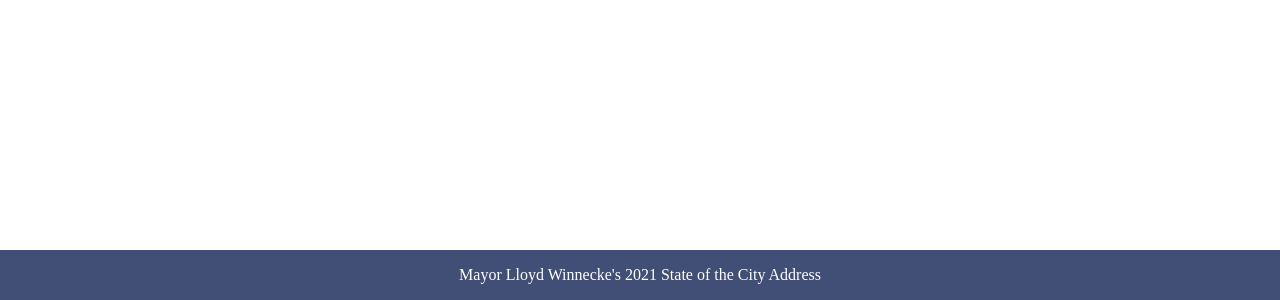
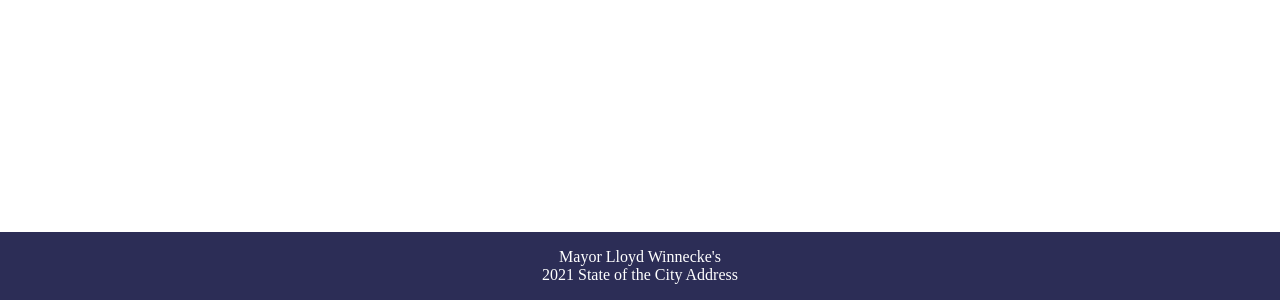
Before and after one commit to noahstubbs/hero, a plain HTML site: page index.html in a window 1280 px wide. Shown: the part 500-800 px from the top of the page. Drawn offline with Linux system fonts and the light colour scheme; a web font is replaced by a local one.

Commit message:
Update index.html

```diff
--- a/index.html
+++ b/index.html
@@ -14,7 +14,7 @@
 			  left: 0;
 			  bottom: 0;
 			  width: 100%;
-			  background-color: #414e75;
+			  background-color: #2c2d56;
 			  color: white;
 			  text-align: center;
 			  font-family: 'Shippori Mincho B1', serif;
@@ -24,7 +24,8 @@
 
     <body style="margin: 0; overflow: hidden;">
     	<div class="footer">
-  			<p>Mayor Lloyd Winnecke's 2021 State of the City Address</p>
+  			<p>Mayor Lloyd Winnecke's </br>
+  			2021 State of the City Address</p>
 		</div>
         <a-scene
             vr-mode-ui="enabled: false;"
```
